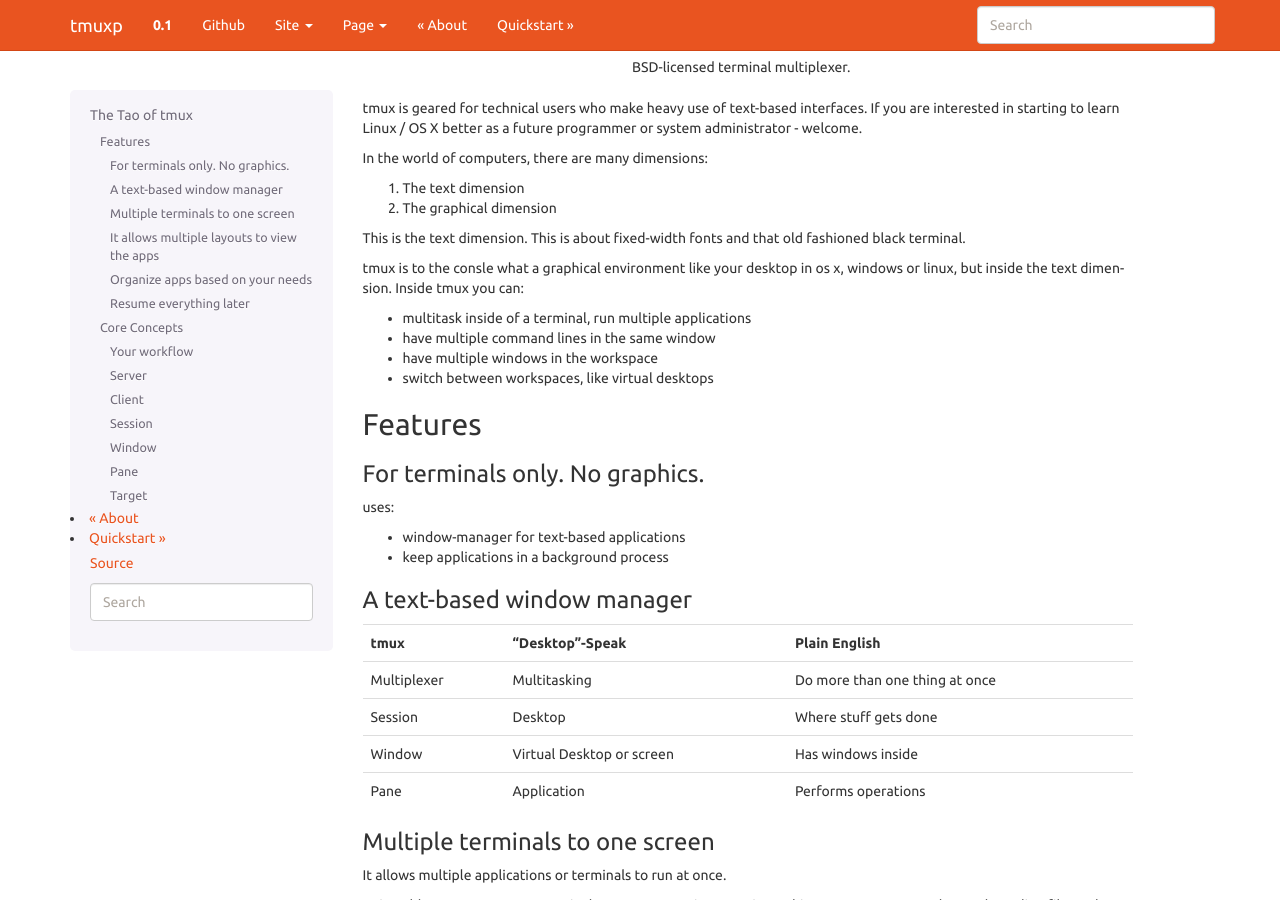
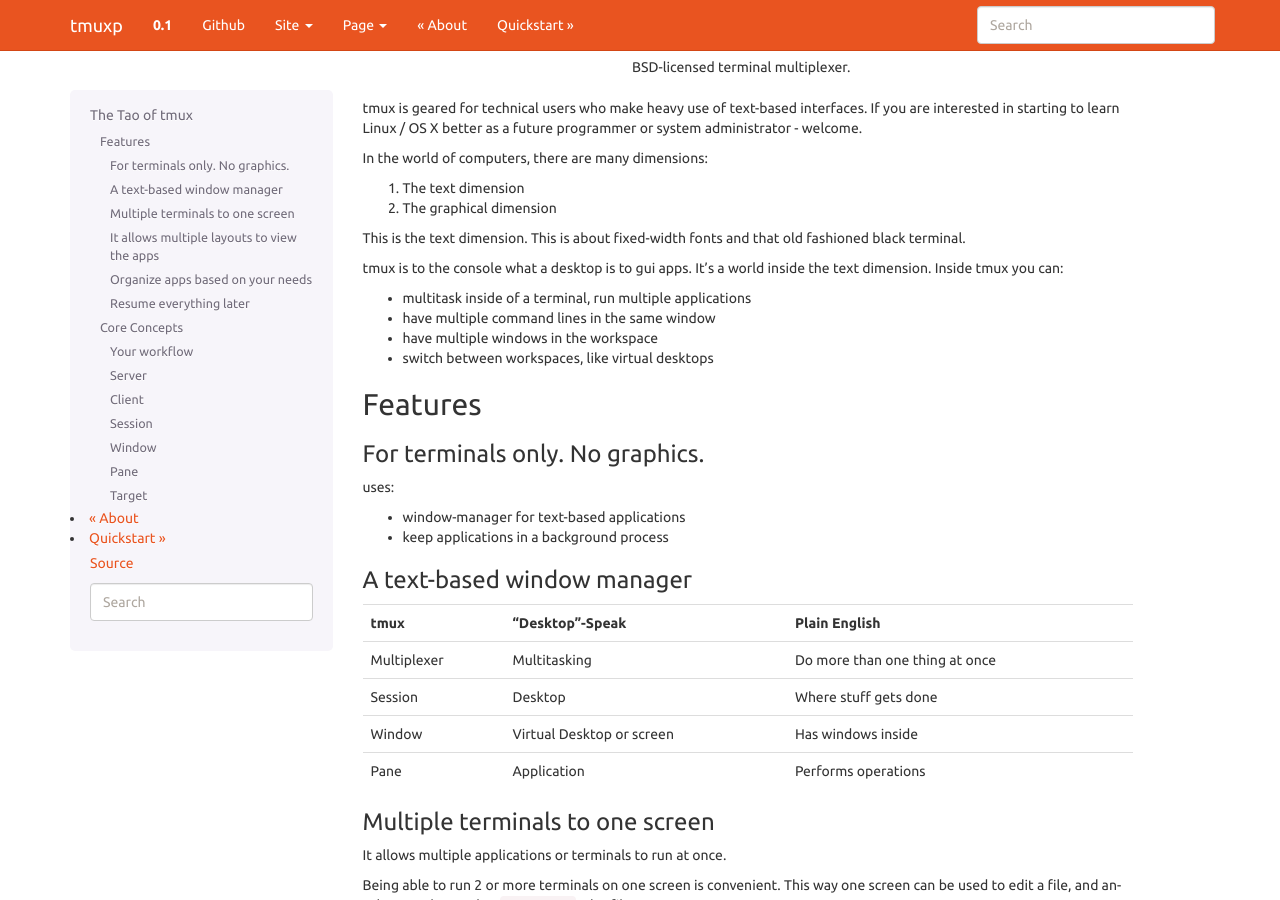
Before and after one commit to tmux-python/tmuxp, a Sphinx documentation site: the page built from doc/about_tmux.rst, in a window 1280 px wide and 900 px high, scrolled down 767 px. Built offline with Sphinx 7.4.7, drawn with Linux system fonts in a browser that asks for light colours.

Commit message:
docs, reword, typos

```diff
--- a/doc/about_tmux.rst
+++ b/doc/about_tmux.rst
@@ -23,9 +23,8 @@
 This is the text dimension. This is about fixed-width fonts and that old
 fashioned black terminal.
 
-tmux is to the consle what a graphical environment like your desktop in
-os x, windows or linux, but inside the text dimension. Inside tmux you
-can:
+tmux is to the console what a desktop is to gui apps. It's a world inside
+the text dimension. Inside tmux you can:
 
 - multitask inside of a terminal, run multiple applications
 - have multiple command lines in the same window
```
